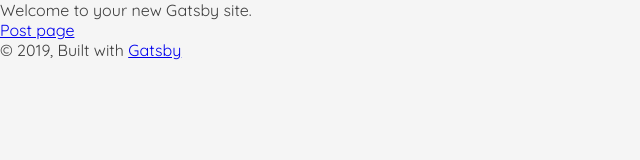
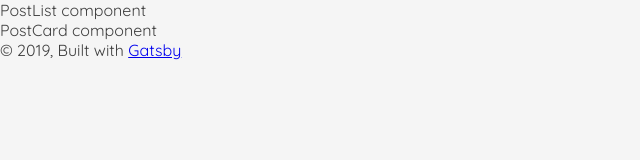
Before and after one commit to eneax/gatsby-mdx-blog, a Gatsby site: page / in a window 1280 px wide. Shown: the whole page, without its empty margins (0-640 px from the left). Built offline with nearby package versions, Linux system fonts and the light colour scheme; Gatsby itself is replaced by a stand-in of ours.

Commit message:
Import PostList in home

```diff
--- a/src/pages/index.js
+++ b/src/pages/index.js
@@ -1,14 +1,15 @@
-import React from "react"
+import React from 'react'
 import { Link } from 'gatsby'
 
-import Layout from "../components/layout"
-import SEO from "../components/seo"
+import Layout from '../components/layout'
+import SEO from '../components/seo'
+import PostList from '../components/postList'
 
 const IndexPage = () => (
   <Layout>
-    <SEO title="Home" />
-    <p>Welcome to your new Gatsby site.</p>
-    <Link to='/post'>Post page</Link>
+    <SEO title='Home' />
+
+    <PostList />
   </Layout>
 )
 
```
